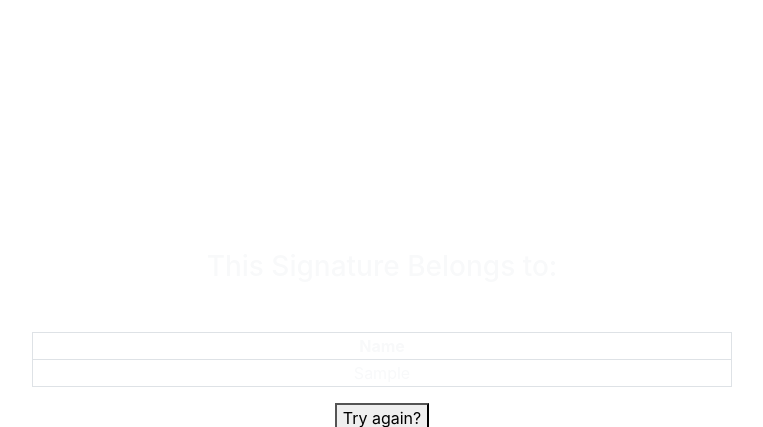
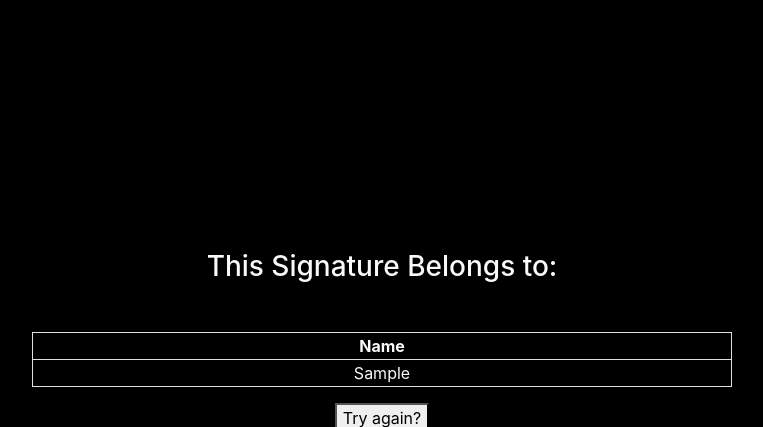
Before and after one commit to wmxpg/AI-Project, a Flask app: template templates/predict.html in a window 1280 px wide. Shown: the top 427 px of the page, without its empty margins (258-1021 px from the left). Run offline with Flask 2, Linux system fonts and the light colour scheme; the template is opened without the code that fills it: most values are stand-ins (such as "Sample title", 1, 10 or a date in 2020); some libraries are stand-ins or nearby versions.

Commit message:
change background colour to back

```diff
--- a/templates/predict.html
+++ b/templates/predict.html
@@ -1,7 +1,7 @@
 <!doctype html> <html> <head>
     <title>Your Prediction!</title>
     <link rel="stylesheet" href="https://maxcdn.bootstrapcdn.com/bootstrap/4.0.0/css/bootstrap.min.css"
-integrity="sha384-Gn5384xqQ1aoWXA+058RXPxPg6fy4IWvTNh0E263XmFcJlSAwiGgFAW/dAiS6JXm" crossorigin="anonymous"> </head> <body style="background-image:url(templates/Background web_B.jpg)"> <div id="maintext"
+integrity="sha384-Gn5384xqQ1aoWXA+058RXPxPg6fy4IWvTNh0E263XmFcJlSAwiGgFAW/dAiS6JXm" crossorigin="anonymous"> </head> <body style="background-color:#000000"> <div id="maintext"
 style="position:absolute; margin:auto; width:700px; height:300px; text-align:center; top:0; bottom: 0; left: 0; right: 0;">
 <h3 class="text-light mb-5"> This Signature Belongs to: </h3>
   <table class="table-bordered text-light" style="width:100%">
```
